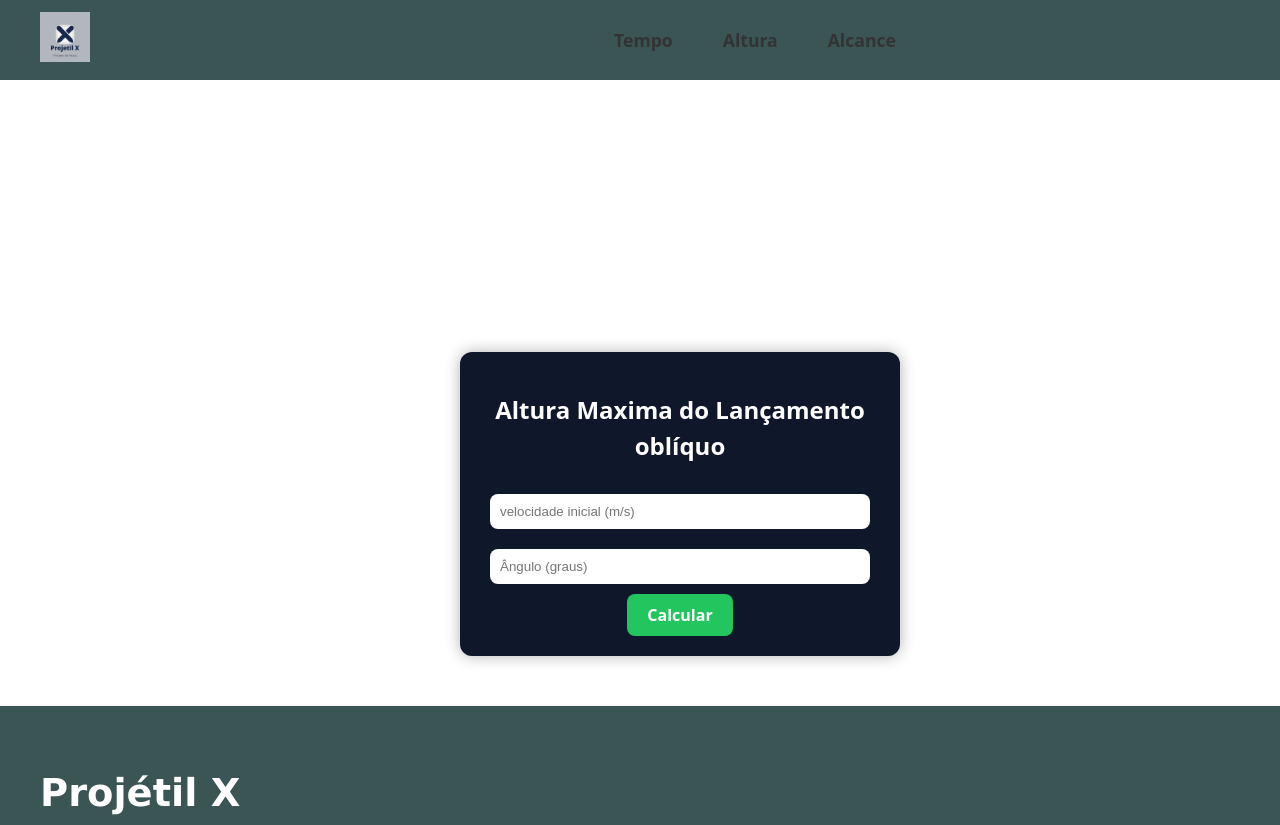
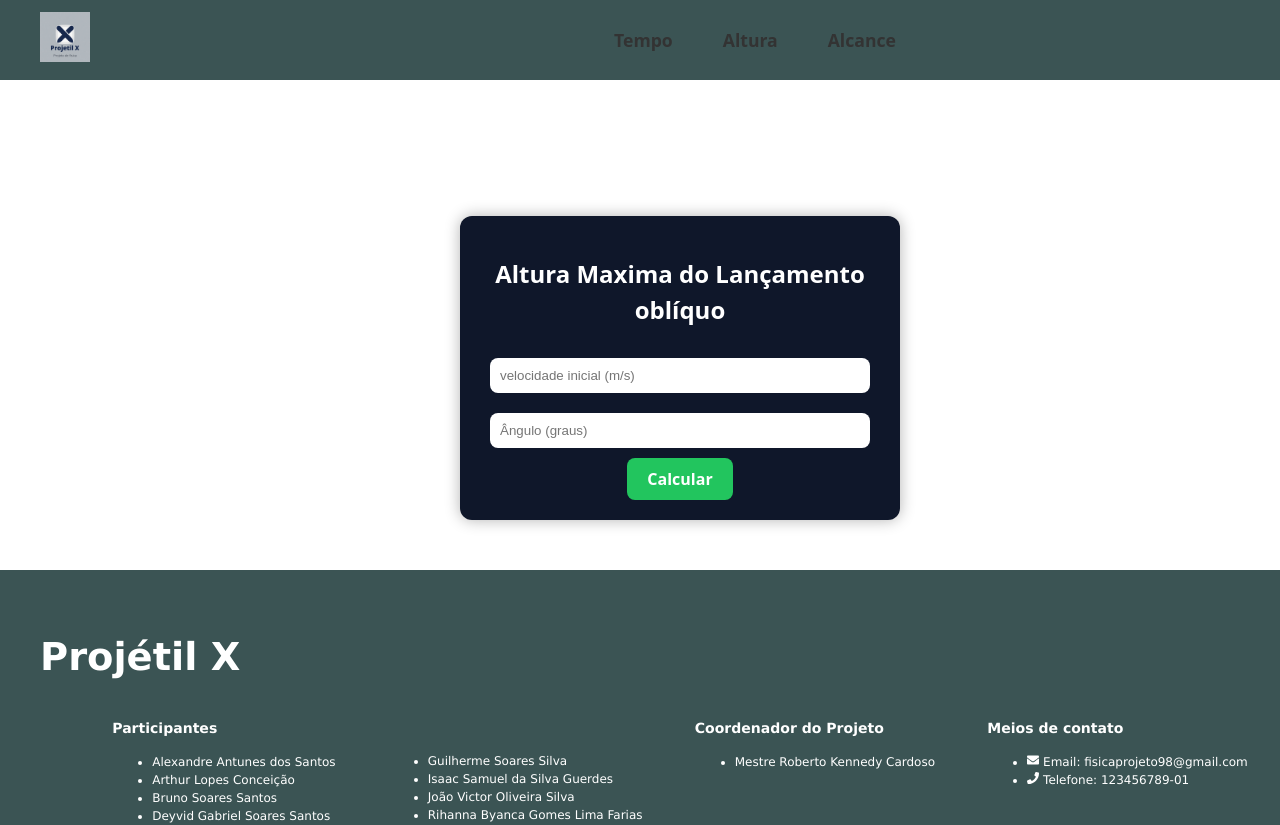
Before and after one commit to Fisica-crypto/Projeto-de-Fisica, a React (Vite) app: page /Altura in a window 1280 px wide. Shown: the top 825 px of the page. Built offline with nearby package versions, Linux system fonts and the light colour scheme.

Commit message:
ajeitei o if

```diff
--- a/src/pages/Altura.jsx
+++ b/src/pages/Altura.jsx
@@ -16,8 +16,8 @@ export default function Altura() {
         }
 
         // nao esta funcionando esse IF (nao sei o porque, alguem em ajuda por favor)
-        if (ang > 90 && ang > 25) {
-            alert("o angulo tem que ser menor que 91° e maior que 24°")
+        if (ang <= 0 || ang >= 90) {
+            alert("Ângulo deve estar entre 0° e 90° (não inclusivo)");
             return;
         }
 
--- a/src/styles/Altura.css
+++ b/src/styles/Altura.css
@@ -7,7 +7,7 @@
   text-align: center;
   color: white;
   box-shadow: 0 0 15px rgba(0,0,0,0.3);
-  margin-top: 20%;
+  margin-top: 10%;
 }
 
 h2 {
```
